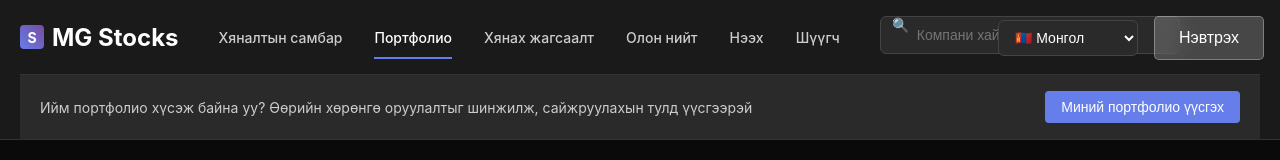
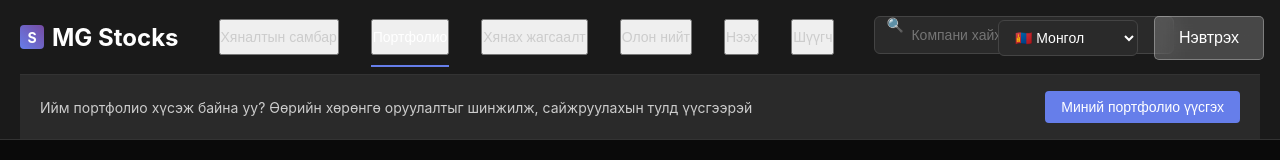
Before and after one commit to nbilgee123/stck, a React (Create React App) app in the folder frontend/: page / in a window 1280 px wide. Shown: the top 160 px of the page. Built offline with nearby package versions, Linux system fonts and the light colour scheme; no server answers; the HTML template or start-up script is replaced by a standard one.

Commit message:
Fix ESLint warnings: remove unused imports and fix navigation links

```diff
--- a/frontend/src/App.js
+++ b/frontend/src/App.js
@@ -2,7 +2,7 @@
 import axios from 'axios';
 import { LanguageProvider, useLanguage } from './contexts/LanguageContext';
 import CompanyList from './components/CompanyList';
-import CompanyDetail from './components/CompanyDetail';
+// import CompanyDetail from './components/CompanyDetail';
 import Portfolio from './components/Portfolio';
 import CSVUpload from './components/CSVUpload';
 import Login from './components/Login';
@@ -171,12 +171,12 @@
 
                 <nav>
                   <ul className="nav-menu">
-                    <li className="nav-item"><a href="#" className="nav-link">{t('header.nav.dashboard')}</a></li>
-                    <li className="nav-item"><a href="#" className="nav-link active">{t('header.nav.portfolios')}</a></li>
-                    <li className="nav-item"><a href="#" className="nav-link">{t('header.nav.watchlist')}</a></li>
-                    <li className="nav-item"><a href="#" className="nav-link">{t('header.nav.community')}</a></li>
-                    <li className="nav-item"><a href="#" className="nav-link">{t('header.nav.discover')}</a></li>
-                    <li className="nav-item"><a href="#" className="nav-link">{t('header.nav.screener')}</a></li>
+                    <li className="nav-item"><button className="nav-link">{t('header.nav.dashboard')}</button></li>
+                    <li className="nav-item"><button className="nav-link active">{t('header.nav.portfolios')}</button></li>
+                    <li className="nav-item"><button className="nav-link">{t('header.nav.watchlist')}</button></li>
+                    <li className="nav-item"><button className="nav-link">{t('header.nav.community')}</button></li>
+                    <li className="nav-item"><button className="nav-link">{t('header.nav.discover')}</button></li>
+                    <li className="nav-item"><button className="nav-link">{t('header.nav.screener')}</button></li>
                   </ul>
                 </nav>
 
--- a/frontend/src/components/PerformanceChart.js
+++ b/frontend/src/components/PerformanceChart.js
@@ -1,5 +1,5 @@
 import React, { useState } from 'react';
-import { LineChart, Line, XAxis, YAxis, CartesianGrid, Tooltip, Legend, ResponsiveContainer, ReferenceLine } from 'recharts';
+import { LineChart, Line, XAxis, YAxis, CartesianGrid, Tooltip, ResponsiveContainer, ReferenceLine } from 'recharts';
 import { useLanguage } from '../contexts/LanguageContext';
 
 const PerformanceChart = () => {
@@ -46,11 +46,11 @@
     return `${monthNames[parseInt(month) - 1]} ${year.slice(-2)}`;
   };
 
-  const formatTooltipValue = (value, name) => {
-    const formattedValue = value > 0 ? `+${value.toFixed(1)}%` : `${value.toFixed(1)}%`;
-    const label = name === 'portfolio' ? 'Portfolio' : 'S&P 500 (US)';
-    return [formattedValue, label];
-  };
+  // const formatTooltipValue = (value, name) => {
+  //   const formattedValue = value > 0 ? `+${value.toFixed(1)}%` : `${value.toFixed(1)}%`;
+  //   const label = name === 'portfolio' ? 'Portfolio' : 'S&P 500 (US)';
+  //   return [formattedValue, label];
+  // };
 
   const CustomTooltip = ({ active, payload, label }) => {
     if (active && payload && payload.length) {
```
